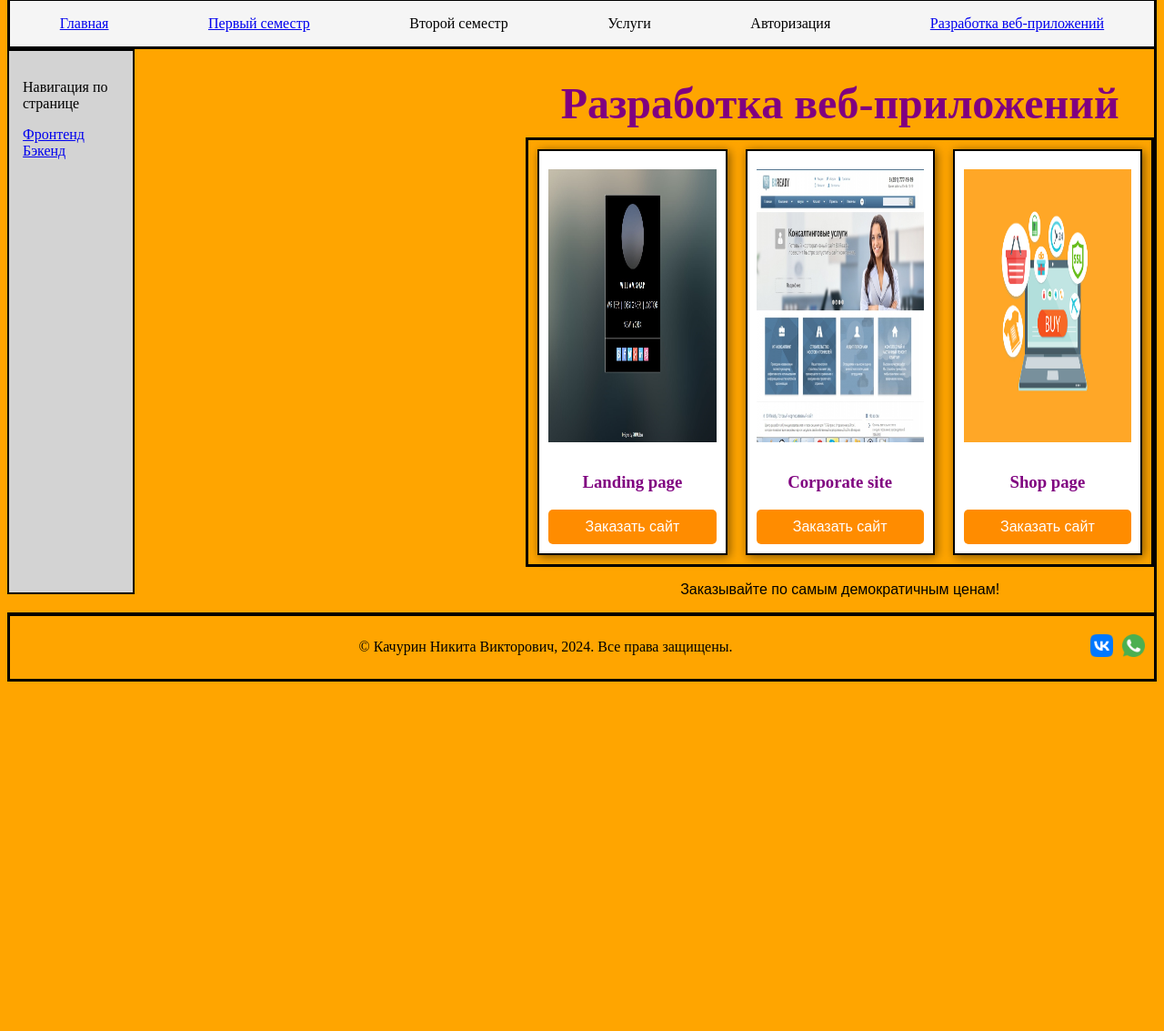
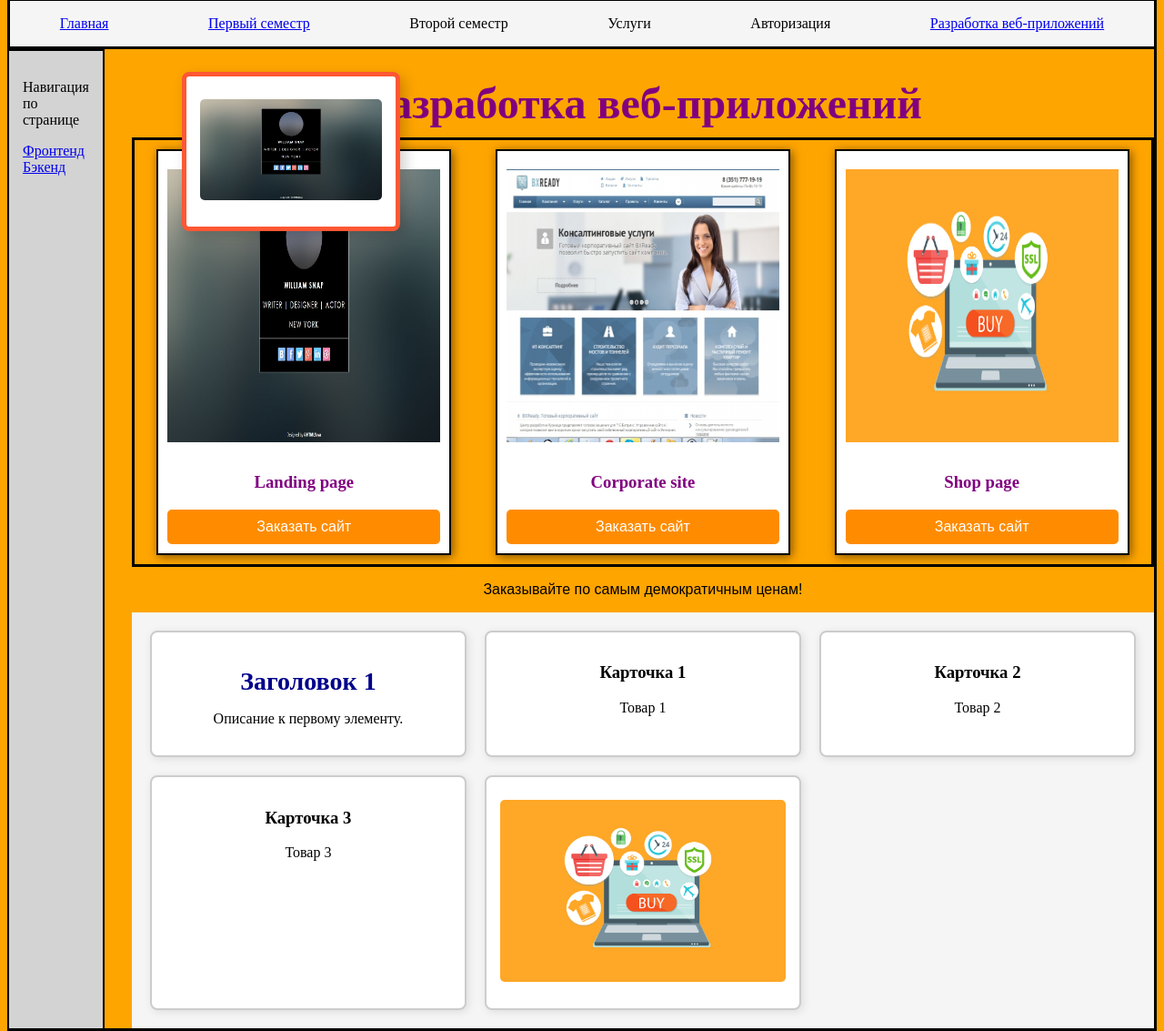
Before and after one commit to Obrikash/test-site, a plain HTML site: page index2.html in a window 1280 px wide. Shown: the part 121-1254 px from the top of the page at 91% size. Before the commit the page ends 878 px from the top, so only its background shows below. Drawn offline with Linux system fonts and the light colour scheme.

Commit message:
grid layout and some fixes

```diff
--- a/index2.html
+++ b/index2.html
@@ -93,6 +93,30 @@
             </section>
         </div>
         <p class="text-product-cards">Заказывайте по самым демократичным ценам!</p>
+        <div class="grid-container">
+            <div class="grid-item item1">
+                <h2>Заголовок 1</h2>
+                <p>Описание к первому элементу.</p>
+            </div>
+            <div class="grid-item item2">
+                <img src="images/langing-page.jpg" alt="Изображение 1" />
+            </div>
+            <div class="grid-item item3">
+                <h3>Карточка 1</h3>
+                <p>Товар 1</p>
+            </div>
+            <div class="grid-item item4">
+                <h3>Карточка 2</h3>
+                <p>Товар 2</p>
+            </div>
+            <div class="grid-item item5">
+                <h3>Карточка 3</h3>
+                <p>Товар 3</p>
+            </div>
+            <div class="grid-item item6">
+                <img src="images/shop-page.jpg" alt="Изображение 2" />
+            </div>
+        </div>
     </main>
     </div>
     <!-- Модальное окно -->
--- a/style.css
+++ b/style.css
@@ -85,6 +85,11 @@ article, section, aside {
     margin-bottom: 20px;
 }
 
+aside {
+    margin-bottom: 0px;
+    border-bottom: 0;
+}
+
 ul  {
     list-style-type: none;
     padding: 0px;
@@ -111,7 +116,7 @@ img {
 }
 
 .product-cards {
-    padding-left: 400px;
+    padding-left: 0;
 }
 
 .main-heading {
@@ -128,7 +133,11 @@ img {
     display: flex;
     justify-content: space-around;
     border: 3px solid;
+    align-items: stretch;
+    flex-wrap: wrap;
 }
+
+
 
 .product-cards section {
     display: flex;
@@ -295,5 +304,41 @@ th, td {
     text-align: left;
 }
 
-#site-picture {
+/* Контейнер для сетки */
+.grid-container {
+    display: grid;
+    grid-template-columns: repeat(3, 1fr); /* 3 колонки одинаковой ширины */
+    grid-template-rows: repeat(2, auto);   /* 2 строки с автоматической высотой */
+    gap: 20px; /* Отступы между элементами */
+    padding: 20px;
+    background-color: #f5f5f5;
 }
+
+/* Оформление элементов сетки */
+.grid-item {
+    padding: 15px;
+    background-color: #fff;
+    border: 2px solid #ccc;
+    border-radius: 8px;
+    box-shadow: 2px 2px 10px rgba(0, 0, 0, 0.1);
+    text-align: center;
+}
+
+/* Изображения внутри сетки */
+.grid-item img {
+    max-width: 100%;
+    height: auto;
+    border-radius: 5px;
+}
+
+/* Абсолютное позиционирование изображения в item2 */
+.item2 {
+    position: absolute; /* Абсолютное позиционирование */
+    top: 200px; /* Настраиваем позицию сверху */
+    left: 200px; /* Настраиваем позицию слева */
+    z-index: 2; /* Устанавливаем порядок наложения */
+    width: 200px; /* Задаём размер изображения */
+    height: auto;
+    border: 5px solid #ff5733; /* Дополнительные стили для выделения */
+    box-shadow: 5px 5px 15px rgba(0, 0, 0, 0.2);
+}
```
